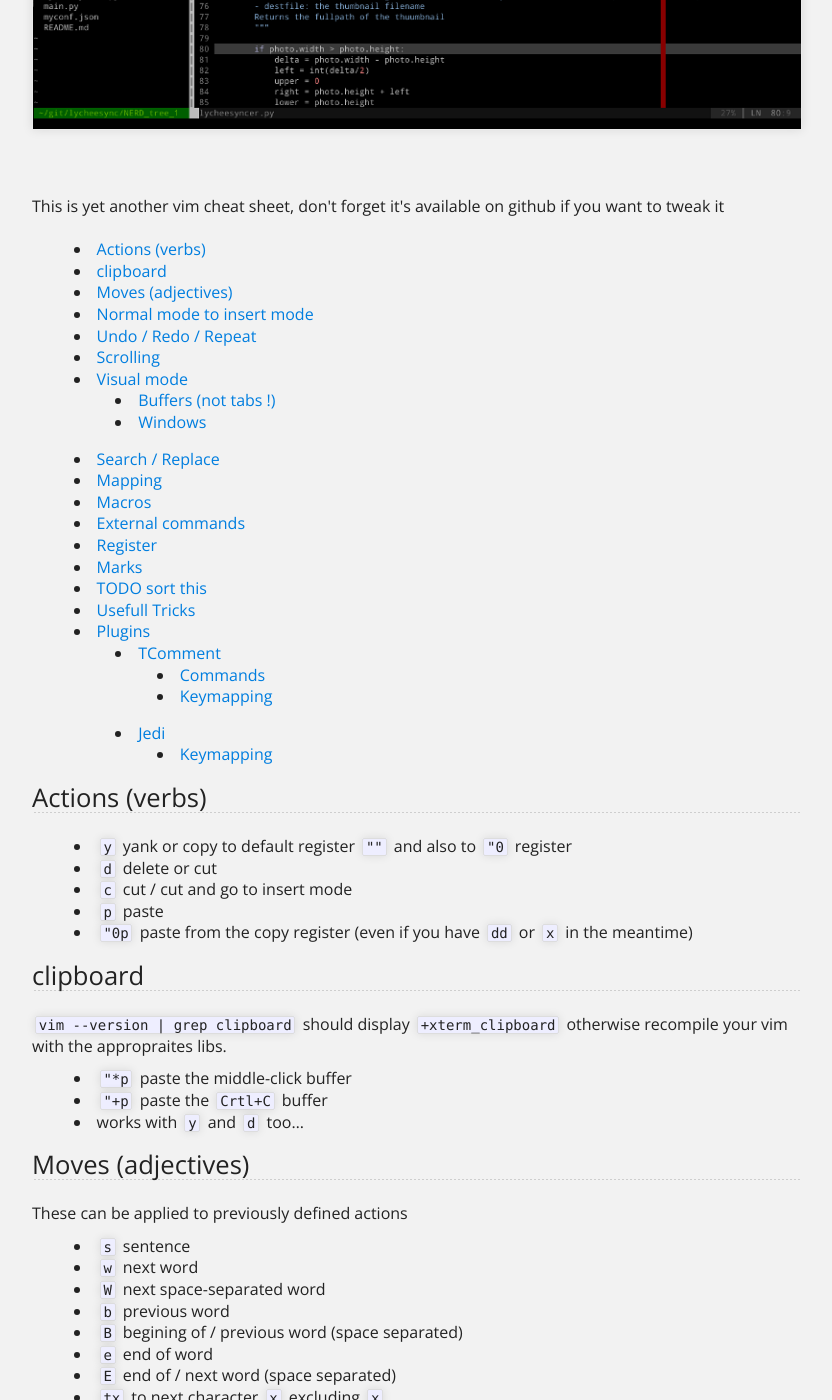
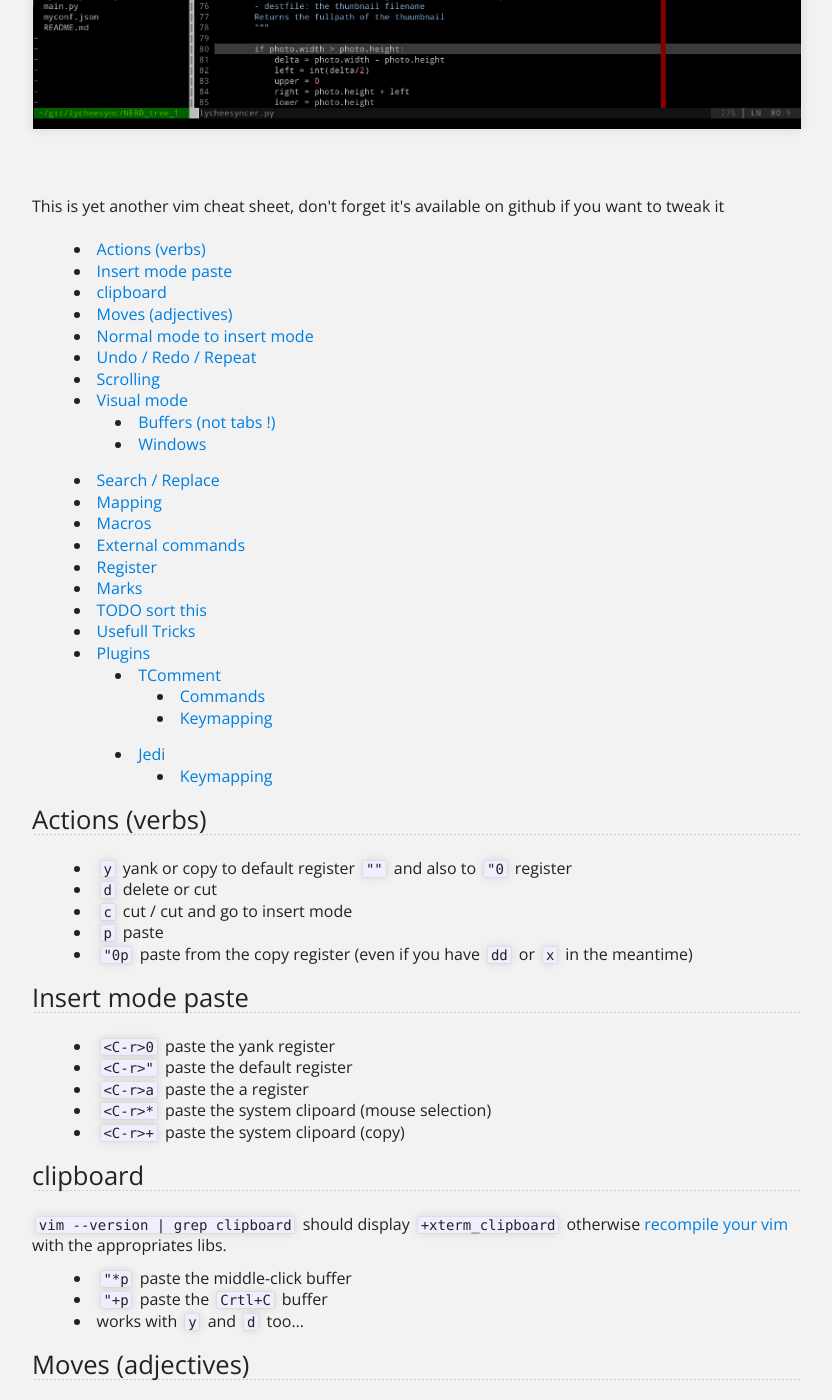
Before and after one commit to GustavePate/gustavepate.github.io, a Jekyll site: the page built from _posts/2013-07-22-vim-cheat-sheet.md, in a window 1280 px wide and 1400 px high, scrolled down 503 px. Shown: the whole window, without its empty margins (224-1056 px from the left). Built offline with Jekyll 4.4.1, drawn with Linux system fonts in a browser that asks for light colours; comment, search, counter and statistics services are not loaded.

Commit message:
vim cheatsheet edit

```diff
--- a/_posts/2013-07-22-vim-cheat-sheet.md
+++ b/_posts/2013-07-22-vim-cheat-sheet.md
@@ -20,9 +20,17 @@ article: yes
 * `p` paste
 * `"0p` paste from the copy register (even if you have `dd` or `x` in the meantime)
 
+# Insert mode paste
+
+* `<C-r>0` paste the yank register
+* `<C-r>"` paste the default register
+* `<C-r>a` paste the a register
+* `<C-r>*` paste the system clipoard (mouse selection)
+* `<C-r>+` paste the system clipoard (copy)
+
 # clipboard
 
-`vim --version | grep clipboard` should display `+xterm_clipboard` otherwise recompile your vim with the appropraites libs.
+`vim --version | grep clipboard` should display `+xterm_clipboard` otherwise [recompile your vim][compile_vim] with the appropriates libs.
 
 * `"*p` paste the middle-click buffer
 * `"+p` paste the `Crtl+C` buffer
@@ -270,3 +278,5 @@ Ex: when you :%s/toto/tata/g to replace toto by tata in the whole buffer
 * `<C-Space>` autocompletion command
 
 Tell me about your favorite shortcut in the comments, I will add them !
+
+[compile_vim]: {% post_url 2013-10-10-compiling-vim-enable-python-system-copy-paste  %} "Compile vim on ubuntu for system clipboard support"
```
